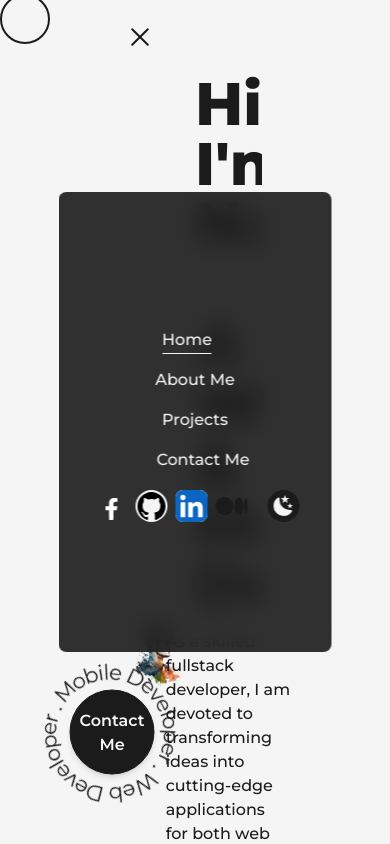
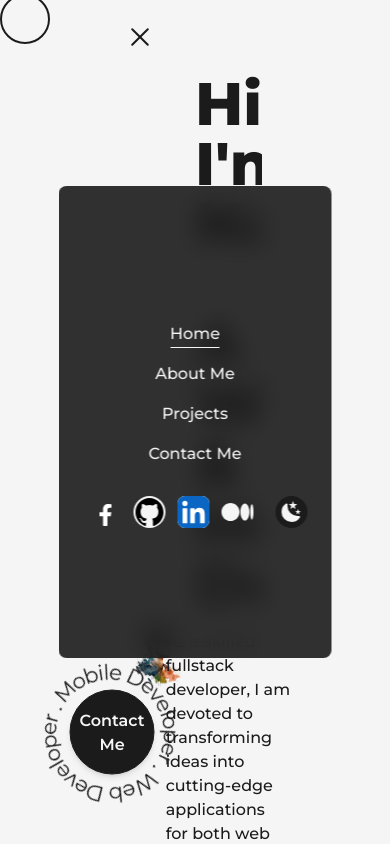
Before and after one commit to nadeeshaMadusanka99/personal_portfolio, a Next.js app: page / in a window 390 px wide. Both pictures are taken after a click on the button 140 px from the left and 37 px from the top of the page. Shown: the top 844 px of the page. Built offline with nearby package versions, Linux system fonts and the light colour scheme.

Commit message:
Change minor ui changes in pop up card

```diff
--- a/src/components/Common/NavBar.js
+++ b/src/components/Common/NavBar.js
@@ -148,43 +148,36 @@ const NavBar = () => {
         <motion.div
           initial={{ scale: 0, opacity: 0, x: "-50%", y: "-50%" }}
           animate={{ scale: 1, opacity: 1 }}
+          transition={{ duration: 0.4 }}
           className="min-w-[70vw] flex flex-col justify-center z-30 items-center fixed top-1/2
          left-1/2 -translate-x-1/2 -translate-y-1/2 bg-dark/90 dark:bg-light/75 rounded-lg backdrop-blur-md py-32"
         >
           <nav className="flex items-center flex-col justify-center">
-            <CustomMobileLink
-              toggle={handleClick}
-              href="/"
-              title="Home"
-              className="mr-4"
-            />
+            <CustomMobileLink toggle={handleClick} href="/" title="Home" />
             <CustomMobileLink
               toggle={handleClick}
               href="/about"
               title="About Me"
-              className="mx-4"
             />
             <CustomMobileLink
               toggle={handleClick}
               href="/projects"
               title="Projects"
-              className="mx-4"
             />
             <CustomMobileLink
               toggle={handleClick}
               href="/contact_me"
               title="Contact Me"
-              className="ml-4"
             />
           </nav>
 
-          <nav className="flex items-center justify-center flex-wrap mt-2">
+          <nav className="flex items-center justify-center flex-wrap mt-5">
             <motion.a
               href="https://www.facebook.com/nadeesha.madusanka.5648/"
               target={"_blank"}
               whileHover={{ y: -3 }}
               whileTap={{ scale: 0.9 }}
-              className="w-8 mx-5 sm:mx-1"
+              className="w-8 mx-5 sm:mx-1.5 "
             >
               <FacebookIcon />
             </motion.a>
@@ -193,7 +186,7 @@ const NavBar = () => {
               target={"_blank"}
               whileHover={{ y: -3 }}
               whileTap={{ scale: 0.9 }}
-              className="w-8 mx-5 bg-light rounded-full dark:bg-dark sm:mx-1"
+              className="w-8 mx-5 bg-light rounded-full dark:bg-dark sm:mx-1.5"
             >
               <GithubIcon />
             </motion.a>
@@ -202,7 +195,7 @@ const NavBar = () => {
               target={"_blank"}
               whileHover={{ y: -3 }}
               whileTap={{ scale: 0.9 }}
-              className="w-8 mx-5 sm:mx-1"
+              className="w-8 mx-5 sm:mx-1.5"
             >
               <LinkedInIcon />
             </motion.a>
@@ -211,12 +204,12 @@ const NavBar = () => {
               target={"_blank"}
               whileHover={{ y: -3 }}
               whileTap={{ scale: 0.9 }}
-              className="w-8 mx-5 sm:mx-1"
+              className="w-8 mx-5 sm:mx-1.5"
             >
               {mode === "dark" ? (
+                <MediumIcon className={"fill-dark"} />
+              ) : (
                 <MediumIcon className={"fill-light"} />
-              ) : (
-                <MediumIcon className={"fill-dark"} />
               )}
             </motion.a>
             <button
@@ -226,7 +219,7 @@ const NavBar = () => {
               }`}
             >
               {mode === "dark" ? (
-                <SunIcon className={"fill-dark"} />
+                <SunIcon className={"fill-dark lg:w-6 lg:h-6"} />
               ) : (
                 <MoonIcon className={"fill-dark"} />
               )}
```
